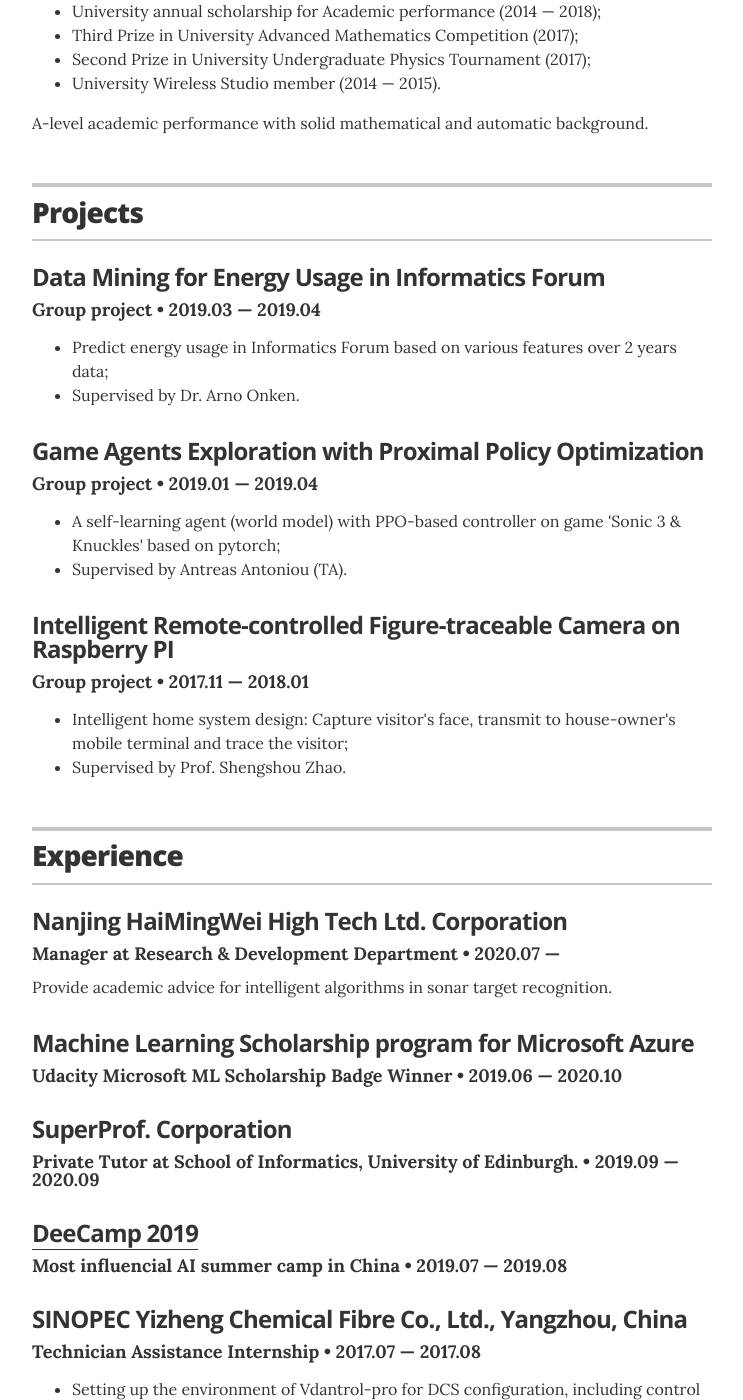
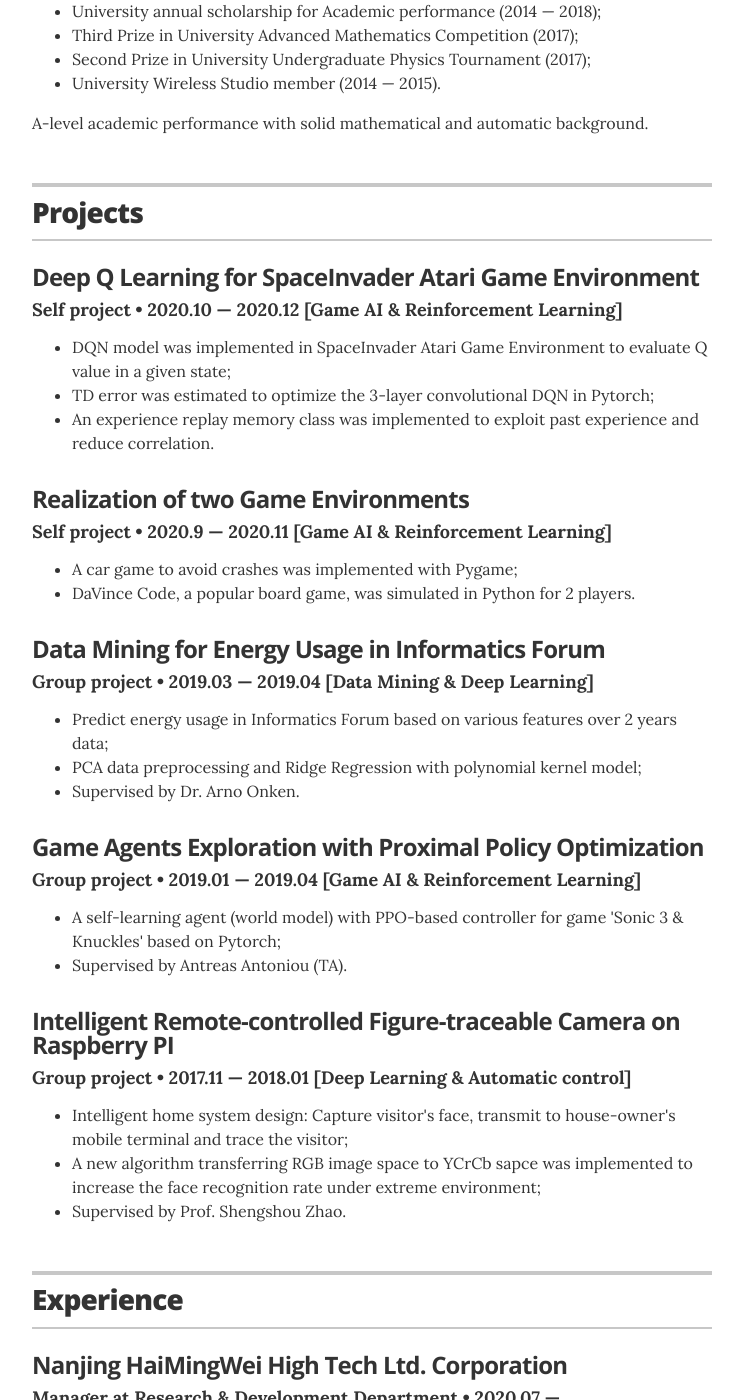
Before and after one commit to zero-cooper/zero-cooper.github.io, a Jekyll site: the page built from index.html, in a window 1280 px wide and 1400 px high, scrolled down 1131 px. Shown: the whole window, without its empty margins (268-1011 px from the left). Built offline with Jekyll 4.4.1, drawn with Linux system fonts in a browser that asks for light colours.

Commit message:
Update projects.yml

```diff
--- a/_data/projects.yml
+++ b/_data/projects.yml
@@ -1,19 +1,30 @@
 # Projects
 # uncomment the urls if you wish to display them, and add your own URL
+- project: Deep Q Learning for SpaceInvader Atari Game Environment
+  role: Self project
+  duration: 2020.10 &mdash; 2020.12 <b>[Game AI & Reinforcement Learning]</b>
+  # url: "#"
+  description: <ul><li>DQN model was implemented in SpaceInvader Atari Game Environment to evaluate Q value in a given state;</li><li>TD error was estimated to optimize the 3-layer convolutional DQN in Pytorch;</li><li>An experience replay memory class was implemented to exploit past experience and reduce correlation.</li></ul>
+
+- project: Realization of two Game Environments
+  role: Self project
+  duration: 2020.9 &mdash; 2020.11 <b>[Game AI & Reinforcement Learning]</b>
+  # url: "#"
+  description: <ul><li>A car game to avoid crashes was implemented with Pygame;</li><li>DaVince Code, a popular board game, was simulated in Python for 2 players.</li></ul>
+
 - project: Data Mining for Energy Usage in Informatics Forum
   role: Group project
-  duration: 2019.03 &mdash; 2019.04
+  duration: 2019.03 &mdash; 2019.04 <b>[Data Mining & Deep Learning]</b>
   # url: "#"
-  description: <ul><li>Predict energy usage in Informatics Forum based on various features over 2 years data;</li><li>Supervised by Dr. Arno Onken.</li></ul>
-
+  description: <ul><li>Predict energy usage in Informatics Forum based on various features over 2 years data;</li><li>PCA data preprocessing and Ridge Regression with polynomial kernel model;</li><li>Supervised by Dr. Arno Onken.</li></ul>
 
 - project: Game Agents Exploration with Proximal Policy Optimization
   role: Group project
-  duration: 2019.01 &mdash; 2019.04
+  duration: 2019.01 &mdash; 2019.04 <b>[Game AI & Reinforcement Learning]</b>
   # url: "#"
-  description: <ul><li>A self-learning agent (world model) with PPO-based controller on game 'Sonic 3 & Knuckles' based on pytorch;</li><li>Supervised by Antreas Antoniou (TA).</li></ul>
+  description: <ul><li>A self-learning agent (world model) with PPO-based controller for game 'Sonic 3 & Knuckles' based on Pytorch;</li><li>Supervised by Antreas Antoniou (TA).</li></ul>
 
 - project: Intelligent Remote-controlled Figure-traceable Camera on Raspberry PI
   role: Group project
-  duration: 2017.11 &mdash; 2018.01
-  description: <ul><li>Intelligent home system design&#58 Capture visitor's face, transmit to house-owner's mobile terminal and trace the visitor;</li><li>Supervised by Prof. Shengshou Zhao.</li></ul>
+  duration: 2017.11 &mdash; 2018.01 <b>[Deep Learning & Automatic control]</b>
+  description: <ul><li>Intelligent home system design&#58 Capture visitor's face, transmit to house-owner's mobile terminal and trace the visitor;</li><li>A new algorithm transferring RGB image space to YCrCb sapce was implemented to increase the face recognition rate under extreme environment;</li><li>Supervised by Prof. Shengshou Zhao.</li></ul>
```
